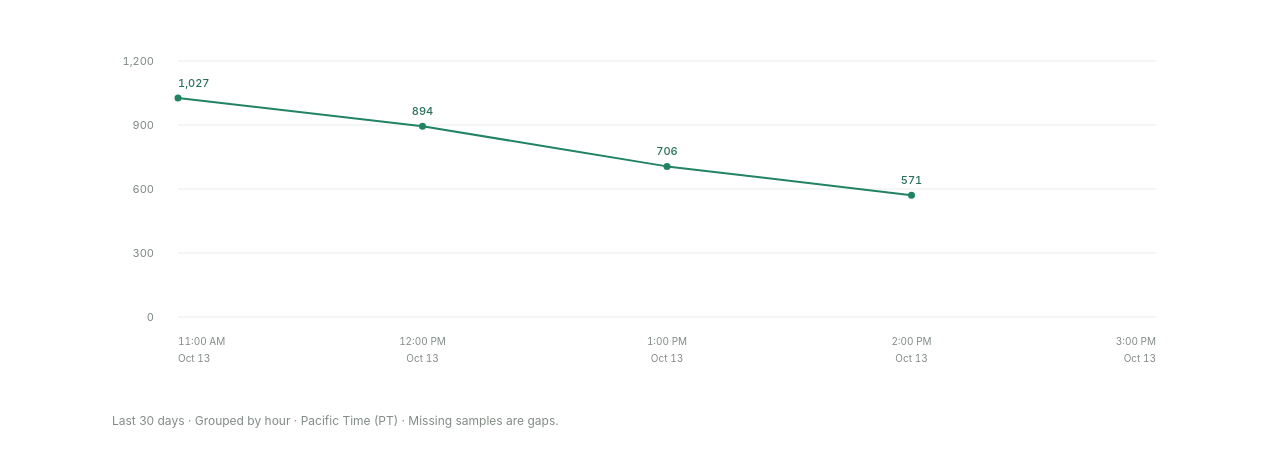
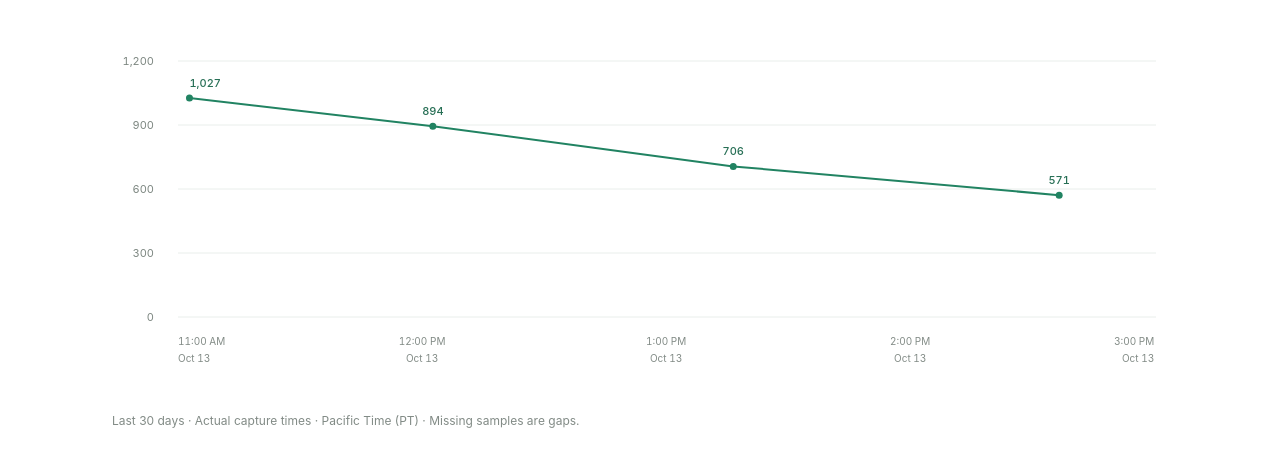
Before and after one commit to littleKitchen/twosum-count, a website: page web/index.html in a window 1280 px wide. Shown: the part 105-572 px from the top of the page. Drawn offline with Linux system fonts and the light colour scheme.

Commit message:
Plot samples at their actual capture timestamps

```diff
--- a/web/chart.js
+++ b/web/chart.js
@@ -9,7 +9,7 @@
   const BOTTOM = 286;
   const HEIGHT = 360;
   const EDGE = 12;
-  const BASE_CAPTION = "Last 30 days · Grouped by hour · Pacific Time (PT) · Missing samples are gaps.";
+  const BASE_CAPTION = "Last 30 days · Actual capture times · Pacific Time (PT) · Missing samples are gaps.";
   const numberFormat = new Intl.NumberFormat("en-US");
   const hourFormat = new Intl.DateTimeFormat("en-US", {
     timeZone: TIME_ZONE, hour: "numeric", minute: "2-digit",
@@ -34,7 +34,6 @@
   const tooltip = document.getElementById("chart-tooltip");
   let observations = [];
   let displayed = [];
-  let byHour = new Map();
   let geometry = null;
   let collectionStatus = "";
   let requestNumber = 0;
@@ -67,7 +66,7 @@
       const previous = records.get(hour);
       if (!previous || capturedAt < previous.capturedAt) records.set(hour, { hour, capturedAt, count: record.count });
     }
-    return [...records.values()].sort((first, second) => first.hour - second.hour);
+    return [...records.values()].sort((first, second) => first.capturedAt - second.capturedAt);
   }
 
   function scaleCeiling(maximum) {
@@ -77,30 +76,30 @@
   }
 
   function sampleDetails(item) {
-    return `${numberFormat.format(item.count)} online\nHour: ${sampleHourFormat.format(item.hour)}\nCaptured: ${fullFormat.format(item.capturedAt)}`;
+    return `${numberFormat.format(item.count)} online\nCaptured: ${fullFormat.format(item.capturedAt)}`;
   }
 
   function drawChart() {
-    const end = Math.floor(Date.now() / HOUR) * HOUR;
+    const end = Date.now();
     const cutoff = end - WINDOW;
-    displayed = observations.filter((record) => record.hour >= cutoff && record.hour <= end);
+    displayed = observations.filter((record) => record.capturedAt >= cutoff && record.capturedAt <= end);
     // Use the available history while the project is younger than a month.
-    const start = displayed.length ? Math.min(displayed[0].hour, end - HOUR) : cutoff;
+    const start = displayed.length
+      ? Math.max(cutoff, Math.min(Math.floor(displayed[0].capturedAt / HOUR) * HOUR, end - HOUR)) : cutoff;
     const width = Math.max(1, plot.clientWidth);
     const chartKey = JSON.stringify([start, end, displayed, width]);
     if (chartKey === lastChartKey) return;
     lastChartKey = chartKey;
     tooltip.hidden = true;
     const right = Math.max(EDGE, width - EDGE);
-    const x = (hour) => EDGE + (hour - start) / (end - start) * (right - EDGE);
+    const x = (timestamp) => EDGE + (timestamp - start) / (end - start) * (right - EDGE);
     const maximum = displayed.reduce((max, item) => Math.max(max, item.count), 0);
     const ceiling = scaleCeiling(maximum);
     const y = (count) => BOTTOM - count / ceiling * (BOTTOM - TOP);
     geometry = { start, end, width, right, x, y };
-    byHour = new Map(displayed.map((item) => [item.hour, item]));
     const content = document.createDocumentFragment();
     const description = displayed.length
-      ? `${displayed.length} samples grouped by hour from ${sampleHourFormat.format(displayed[0].hour)} to ${sampleHourFormat.format(displayed[displayed.length - 1].hour)}. Tooltips show the hour and actual capture time separately. Missing samples are gaps.`
+      ? `${displayed.length} samples plotted at their actual capture times from ${fullFormat.format(displayed[0].capturedAt)} to ${fullFormat.format(displayed[displayed.length - 1].capturedAt)}. Time is Pacific Time. Missing samples are gaps.`
       : "No recorded samples in the last 30 days. Time is Pacific Time. Missing samples are gaps.";
     content.append(svgNode("desc", { id: "chart-description" }, description));
     axis.replaceChildren();
@@ -114,18 +113,20 @@
       axis.append(label);
     }
 
-    const hours = Math.round((end - start) / HOUR);
+    const firstTick = Math.ceil(start / HOUR) * HOUR;
+    const lastTick = Math.floor(end / HOUR) * HOUR;
+    const hours = Math.max(0, Math.round((lastTick - firstTick) / HOUR));
     const tickCount = Math.min(hours + 1, 8, Math.max(2, Math.floor((right - EDGE) / 100) + 1));
     const compactRange = end - start <= 2 * 24 * HOUR;
     const seenDates = new Set();
-    const endDate = dateFormat.format(end);
+    const endDate = dateFormat.format(lastTick);
     for (let index = 0; index < tickCount; index += 1) {
-      const hour = start + Math.round(hours * index / (tickCount - 1)) * HOUR;
+      const hour = firstTick + Math.round(hours * index / Math.max(1, tickCount - 1)) * HOUR;
       const date = dateFormat.format(hour);
       if (!compactRange && (seenDates.has(date) || (date === endDate && index !== tickCount - 1))) continue;
       seenDates.add(date);
       const position = x(hour);
-      const anchor = index === 0 ? "start" : index === tickCount - 1 ? "end" : "middle";
+      const anchor = position - EDGE < 36 ? "start" : right - position < 36 ? "end" : "middle";
       const label = svgNode("text", { x: position, y: 314, "text-anchor": anchor, class: "axis" });
       if (compactRange) {
         label.append(svgNode("tspan", { x: position }, hourFormat.format(hour)));
@@ -145,18 +146,19 @@
     }
     for (const segment of segments) {
       if (segment.length > 1) content.append(svgNode("polyline", {
-        points: segment.map((item) => `${x(item.hour)},${y(item.count)}`).join(" "), class: "trace",
+        points: segment.map((item) => `${x(item.capturedAt)},${y(item.count)}`).join(" "), class: "trace",
       }));
     }
     const radius = displayed.length > 200 ? 1.2 : displayed.length > 12 ? 2 : 3.5;
-    const showValues = displayed.length <= 12 && displayed.every((item, index) => index === 0 || x(item.hour) - x(displayed[index - 1].hour) >= 52);
+    const showValues = displayed.length <= 12 && displayed.every((item, index) => index === 0 || x(item.capturedAt) - x(displayed[index - 1].capturedAt) >= 52);
     for (const item of displayed) {
-      const point = svgNode("circle", { cx: x(item.hour), cy: y(item.count), r: radius, class: "point" });
+      const point = svgNode("circle", { cx: x(item.capturedAt), cy: y(item.count), r: radius, class: "point" });
+      point.setAttribute("data-captured-at", new Date(item.capturedAt).toISOString());
       point.setAttribute("aria-label", sampleDetails(item));
       content.append(point);
       if (showValues) content.append(svgNode("text", {
-        x: x(item.hour), y: y(item.count) - 11,
-        "text-anchor": item.hour === start ? "start" : item.hour === end ? "end" : "middle", class: "value",
+        x: x(item.capturedAt), y: y(item.count) - 11,
+        "text-anchor": x(item.capturedAt) - EDGE < 36 ? "start" : right - x(item.capturedAt) < 36 ? "end" : "middle", class: "value",
       }, numberFormat.format(item.count)));
     }
     svg.setAttribute("width", String(width));
@@ -181,13 +183,23 @@
       tooltip.hidden = true;
       return;
     }
-    const fraction = (position - EDGE) / (geometry.right - EDGE);
-    const hour = Math.round((geometry.start + fraction * (geometry.end - geometry.start)) / HOUR) * HOUR;
-    const item = byHour.get(hour);
+    const hourWidth = (geometry.right - EDGE) * HOUR / (geometry.end - geometry.start);
+    const hitDistance = Math.min(12, Math.max(4, hourWidth / 2));
+    let item = null;
+    let nearestDistance = Infinity;
+    for (const record of displayed) {
+      const dx = geometry.x(record.capturedAt) - position;
+      const dy = geometry.y(record.count) - top;
+      const distance = dx * dx + dy * dy;
+      if (Math.abs(dx) <= hitDistance && Math.abs(dy) <= 12 && distance < nearestDistance) {
+        item = record;
+        nearestDistance = distance;
+      }
+    }
     if (!item) { tooltip.hidden = true; return; }
     tooltip.textContent = sampleDetails(item);
     tooltip.hidden = false;
-    const left = Math.max(0, Math.min(geometry.width - tooltip.offsetWidth, geometry.x(item.hour) - tooltip.offsetWidth / 2));
+    const left = Math.max(0, Math.min(geometry.width - tooltip.offsetWidth, geometry.x(item.capturedAt) - tooltip.offsetWidth / 2));
     tooltip.style.left = `${left}px`;
     tooltip.style.top = `${Math.max(0, geometry.y(item.count) - tooltip.offsetHeight - 12)}px`;
   }
--- a/web/index.html
+++ b/web/index.html
@@ -6,7 +6,7 @@
     <meta name="description" content="Hourly online users on LeetCode Two Sum. A 30-day trend chart in Pacific Time.">
     <title>Two Sum Online Users</title>
     <link rel="stylesheet" href="./style.css?v=4">
-    <script src="./chart.js?v=4" defer></script>
+    <script src="./chart.js?v=5" defer></script>
   </head>
   <body>
     <main>
@@ -22,7 +22,7 @@
           </div>
           <p id="empty-state" class="empty-state" role="status">Loading data…</p>
         </div>
-        <figcaption id="caption">Last 30 days · Grouped by hour · Pacific Time (PT) · Missing samples are gaps.</figcaption>
+        <figcaption id="caption">Last 30 days · Actual capture times · Pacific Time (PT) · Missing samples are gaps.</figcaption>
       </figure>
       <noscript><p class="no-script">Enable JavaScript to view the online count chart.</p></noscript>
     </main>
```
Also changed, not shown: README.md.
